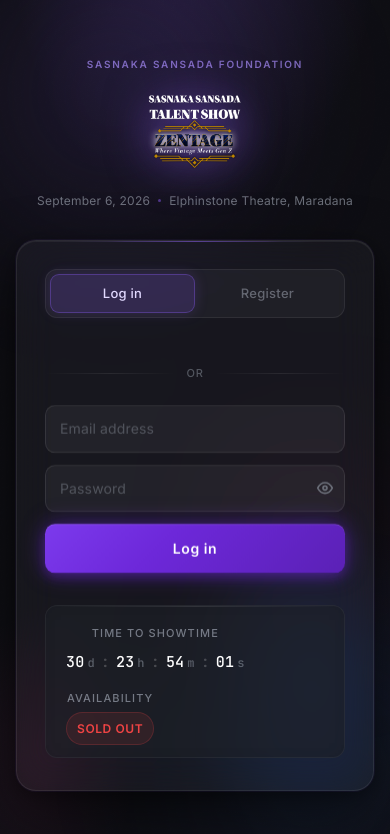
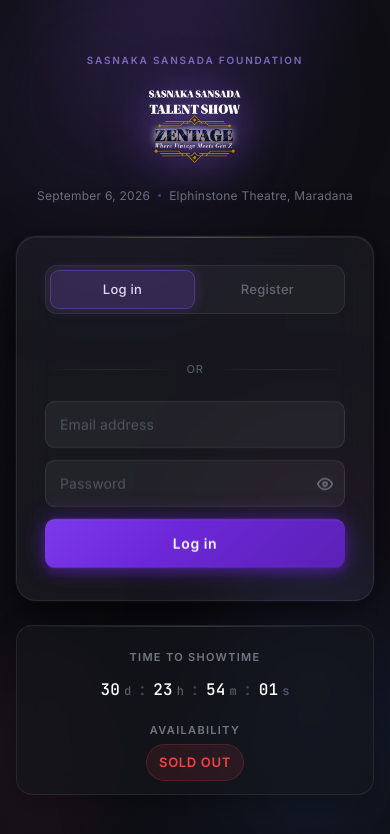
Before and after one commit to Ilman-Fazny/Zetage_Booking_System, a React (Vite) app in the folder frontend/: page /login in a window 390 px wide. Shown: the top 834 px of the page. Built offline with nearby package versions, Linux system fonts and the light colour scheme; no server answers.

Commit message:
Enhance EventStatusBanner layout and alignment for mobile and desktop

```diff
--- a/frontend/src/pages.css
+++ b/frontend/src/pages.css
@@ -4019,41 +4019,44 @@
 
 /* ── Event Status Banner ── */
 .lp-status-banner {
-  margin-top: 32px;
-  padding: 16px 20px;
-  background: rgba(26, 29, 36, 0.6);
-  border: 1px solid rgba(255, 255, 255, 0.05);
-  border-radius: 12px;
+  margin-top: 24px;
+  width: 100%;
+  box-sizing: border-box;
+  padding: 18px 24px;
+  background: rgba(20, 22, 28, 0.7);
+  border: 1px solid rgba(255, 255, 255, 0.08);
+  border-radius: 16px;
   display: flex;
   justify-content: space-between;
   align-items: center;
   gap: 16px;
   position: relative;
   overflow: hidden;
-  backdrop-filter: blur(10px);
-  -webkit-backdrop-filter: blur(10px);
+  backdrop-filter: blur(12px);
+  -webkit-backdrop-filter: blur(12px);
+  box-shadow: 0 10px 30px rgba(0, 0, 0, 0.3);
 }
 
 .lp-status-banner::before {
   content: "";
   position: absolute;
   top: 0; left: 0; right: 0; height: 1px;
-  background: linear-gradient(90deg, transparent, rgba(255,255,255,0.1), transparent);
+  background: linear-gradient(90deg, transparent, rgba(255,255,255,0.15), transparent);
 }
 
 .lp-status-label {
   display: block;
   font-size: 11px;
-  font-weight: 500;
+  font-weight: 600;
   text-transform: uppercase;
-  letter-spacing: 0.1em;
+  letter-spacing: 0.12em;
   color: rgba(156, 163, 175, 0.7);
-  margin-bottom: 6px;
+  margin-bottom: 8px;
 }
 
 .lp-status-timer {
   font-family: 'JetBrains Mono', monospace;
-  font-size: 15px;
+  font-size: 16px;
   font-weight: 500;
   color: #fff;
   display: flex;
@@ -4064,7 +4067,7 @@
 .lp-status-timer .dim {
   color: rgba(156, 163, 175, 0.5);
   font-size: 12px;
-  margin-left: 1px;
+  margin-left: 2px;
 }
 
 .lp-status-timer .sep {
@@ -4083,11 +4086,11 @@
   display: inline-flex;
   align-items: center;
   gap: 6px;
-  padding: 4px 10px;
+  padding: 6px 12px;
   background: rgba(255, 255, 255, 0.05);
   border: 1px solid rgba(255, 255, 255, 0.1);
   border-radius: 20px;
-  font-size: 12px;
+  font-size: 13px;
   color: #d1d5db;
 }
 
@@ -4137,10 +4140,12 @@
 @media (max-width: 480px) {
   .lp-status-banner {
     flex-direction: column;
-    align-items: flex-start;
-    gap: 12px;
+    align-items: center;
+    text-align: center;
+    gap: 16px;
+    padding: 20px 16px;
   }
   .lp-seats-badge {
-    justify-content: flex-start;
-  }
-}
+    justify-content: center;
+  }
+}
--- a/frontend/src/pages/LoginPage.jsx
+++ b/frontend/src/pages/LoginPage.jsx
@@ -230,9 +230,10 @@ export default function LoginPage() {
               </MotionButton>
             </div>
           </form>
+        </div>
 
-          <EventStatusBanner />
-        </div>
+        {/* ── Status Banner Outside Card ── */}
+        <EventStatusBanner />
       </div>
     </div>
   );
```
